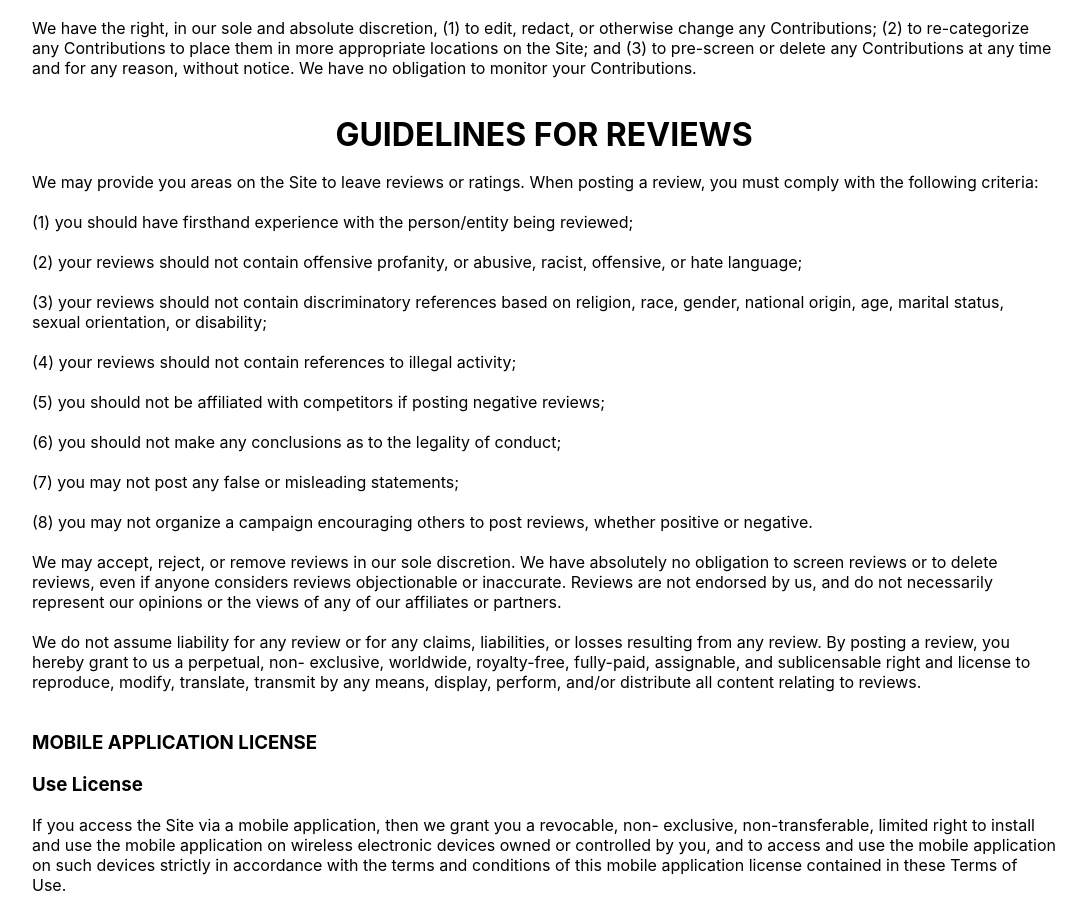
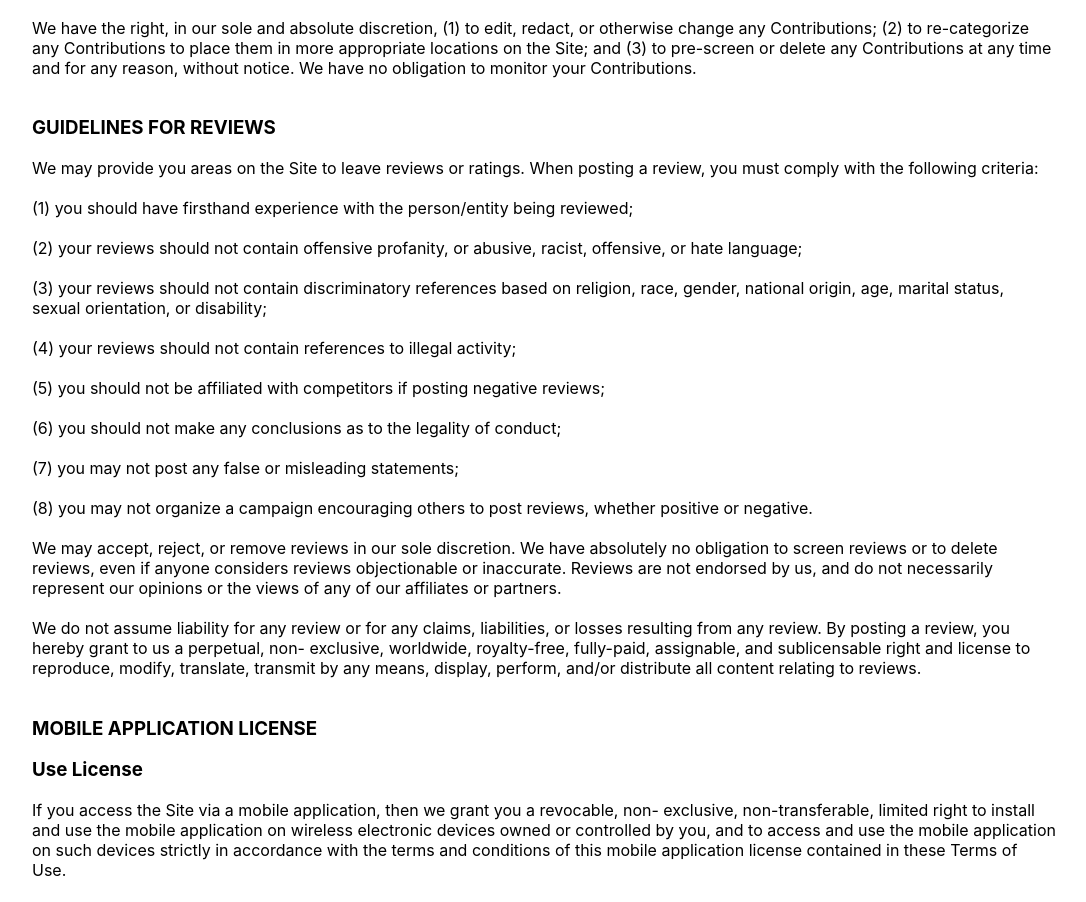
Before and after one commit to Ndblaze/eureka-demo, a React (Create React App) app: page /eureka-demo/terms-conditions in a window 1280 px wide. Shown: the part 5495-6397 px from the top of the page, without its empty margins (96-1182 px from the left). Built offline with nearby package versions, Linux system fonts and the light colour scheme.

Commit message:
working on the terms and conditions

```diff
--- a/src/pages/TermsConditions.js
+++ b/src/pages/TermsConditions.js
@@ -359,7 +359,7 @@ const TermsConditions = () => {
           your Contributions. <br /> <br />
         </Details>
         {/* GUIDELINES FOR REVIEWS */}
-        <Headrer1>GUIDELINES FOR REVIEWS</Headrer1>
+        <Headrer2>GUIDELINES FOR REVIEWS</Headrer2>
         <Details>
           We may provide you areas on the Site to leave reviews or ratings. When
           posting a review, you must comply with the following criteria: <br />{" "}
```
